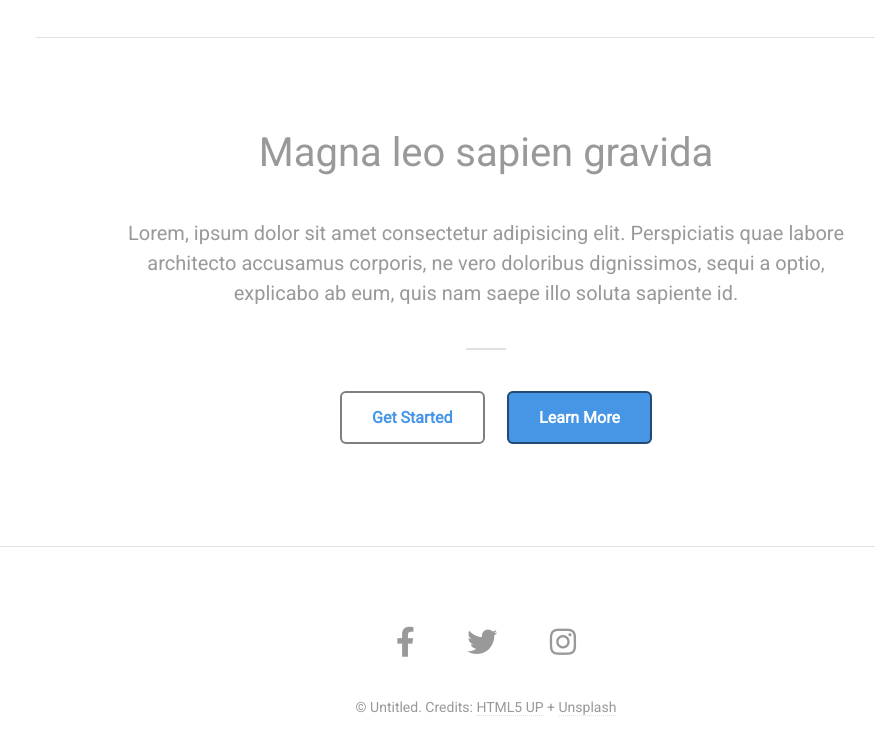
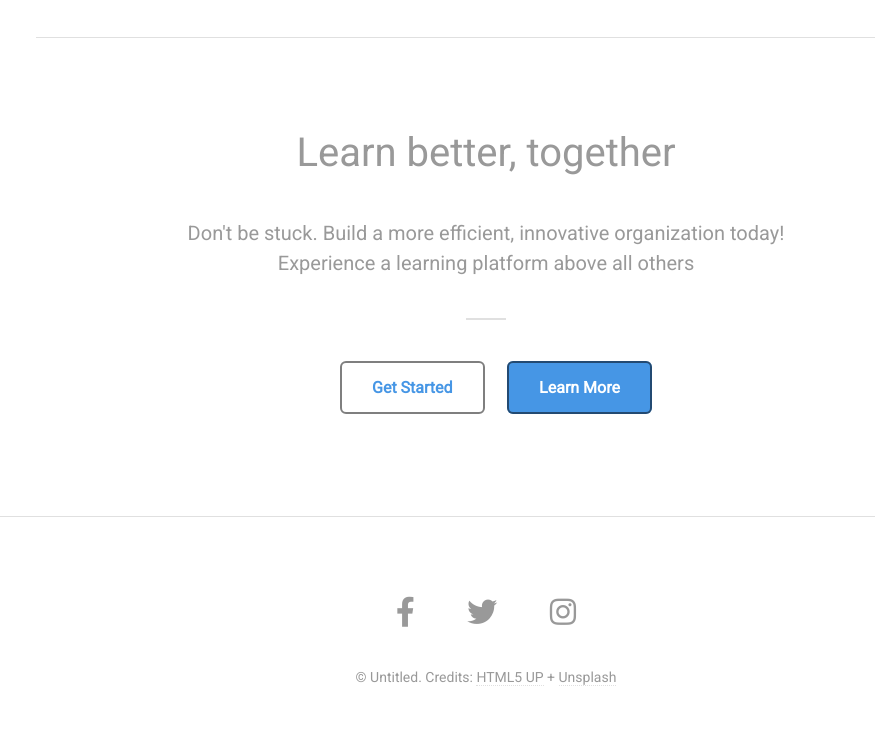
Before and after one commit to mentorme-pt-042219/labs1-mentorme-pt-042219-UI-sammy-chang, a plain HTML site: page index.html in a window 1280 px wide. Shown: the part 2346-3100 px from the top of the page, without its empty margins (154-1029 px from the left). Drawn offline with Linux system fonts and the light colour scheme.

Commit message:
added more content; no more lorem ipsum

```diff
--- a/index.html
+++ b/index.html
@@ -78,8 +78,9 @@
     </div>
 
     <div class='bottom-container'>
-        <h2>Magna leo sapien gravida</h2>
-        <p>Lorem, ipsum dolor sit amet consectetur adipisicing elit. Perspiciatis quae labore architecto accusamus corporis, ne vero doloribus dignissimos, sequi a optio, explicabo ab eum, quis nam saepe illo soluta sapiente id.</p>
+        <h2>Learn better, together</h2>
+        <p>Don't be stuck. Build a more efficient, innovative organization today! <br>
+        Experience a learning platform above all others</p>
         <div class='short-divider'></div>
         <div class='button-container'>
             <a class="btn login">Get Started</a>
```
Also changed, not shown: contact.html (+3 -1 lines).
